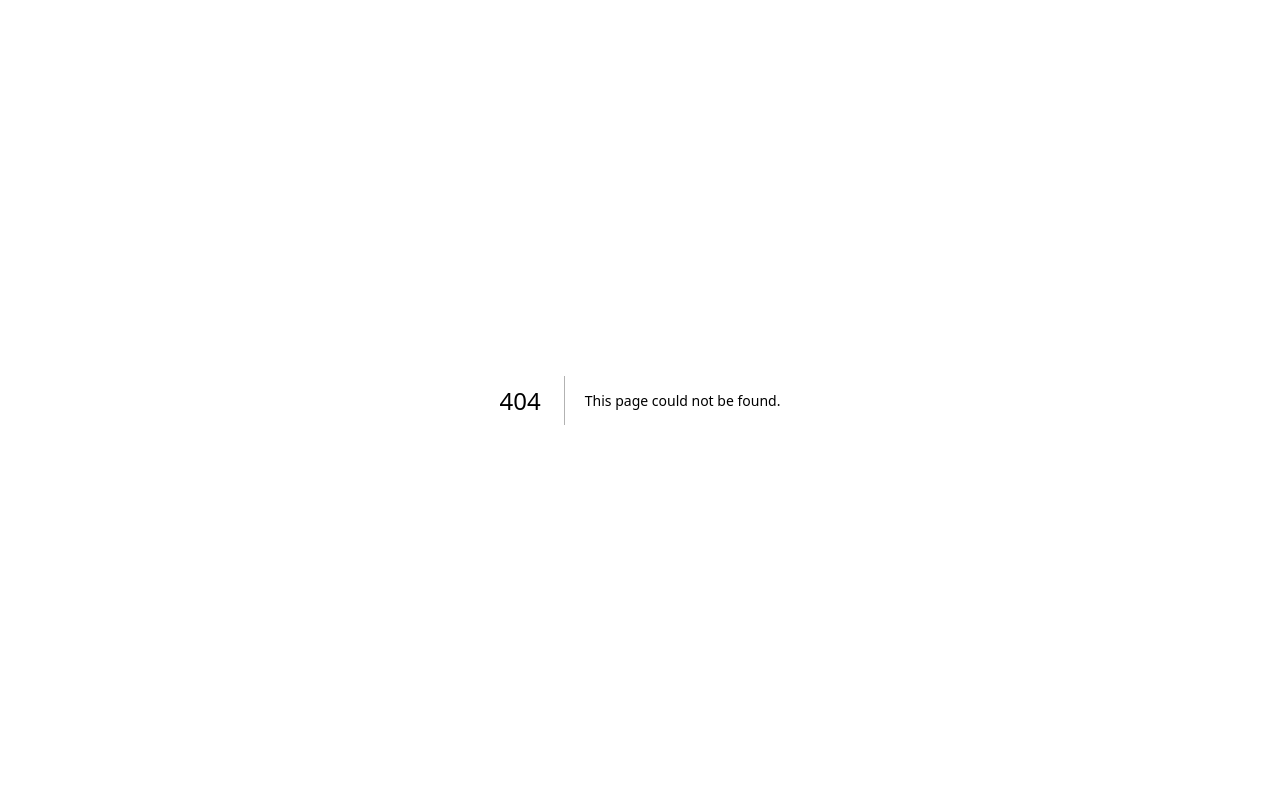
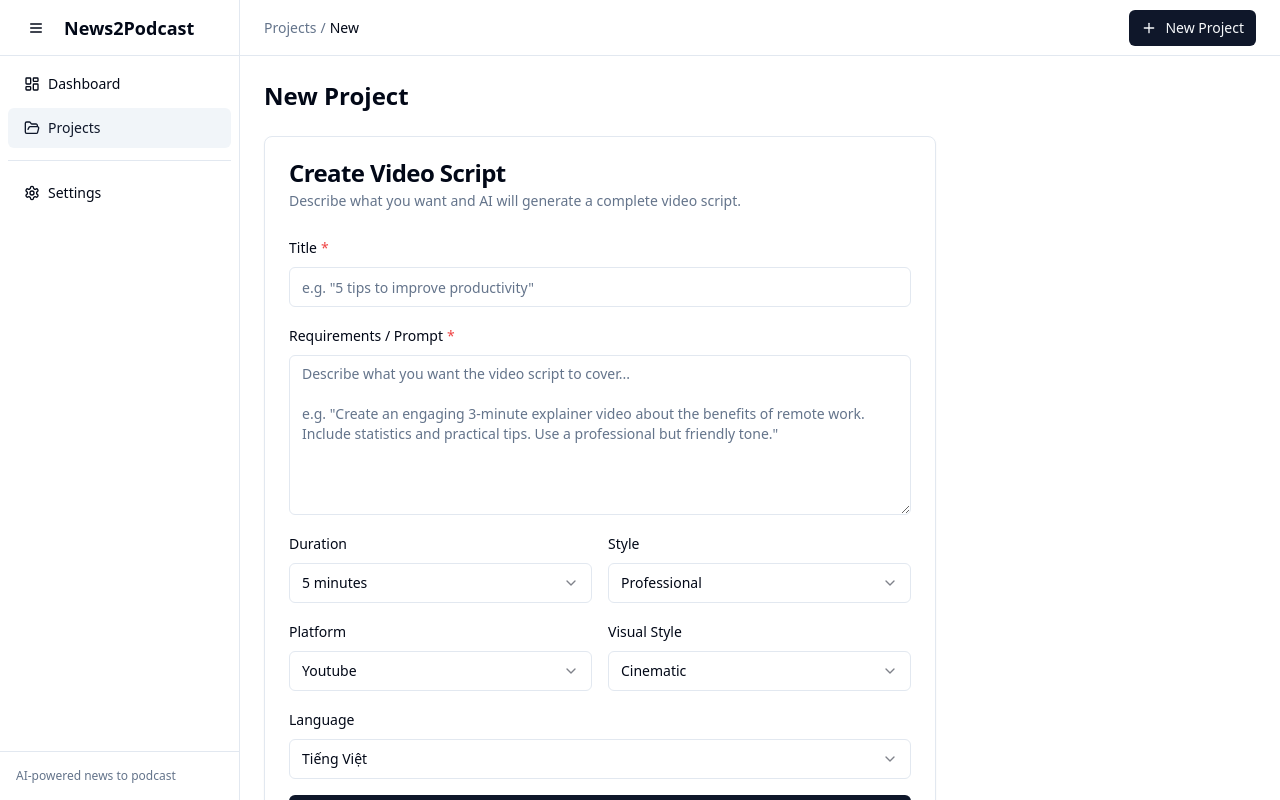
Before and after one commit to nguyennamkkb/news2podcast, a Next.js app: page /projects/new in a window 1280 px wide. Before the commit this address had no page. Built offline with nearby package versions, Linux system fonts and the light colour scheme.

Commit message:
feat(pages): add projects list and new project creation page
Ultraworked with [Sisyphus](https://github.com/code-yeongyu/oh-my-openagent)

Co-authored-by: Sisyphus <clio-agent@sisyphuslabs.ai>

```diff
--- /dev/null
+++ b/src/app/(dashboard)/projects/loading.tsx
@@ -0,0 +1,12 @@
+export default function ProjectsLoading() {
+  return (
+    <div className="space-y-4">
+      <div className="h-8 w-64 bg-muted animate-pulse rounded" />
+      <div className="grid gap-4 md:grid-cols-3">
+        {Array.from({ length: 6 }).map((_, i) => (
+          <div key={i} className="h-48 bg-muted animate-pulse rounded-lg" />
+        ))}
+      </div>
+    </div>
+  );
+}
--- /dev/null
+++ b/src/app/(dashboard)/projects/new/page.tsx
@@ -0,0 +1,10 @@
+import ProjectCreateForm from "@/components/projects/project-create-form";
+
+export default function NewProjectPage() {
+  return (
+    <div>
+      <h1 className="text-2xl font-bold mb-6">New Project</h1>
+      <ProjectCreateForm />
+    </div>
+  );
+}
--- /dev/null
+++ b/src/app/(dashboard)/projects/page.tsx
@@ -0,0 +1,10 @@
+import { ProjectTable } from "@/components/projects/project-table";
+
+export default function ProjectsPage() {
+  return (
+    <div>
+      <h1 className="text-2xl font-bold mb-6">Projects</h1>
+      <ProjectTable />
+    </div>
+  );
+}
```
